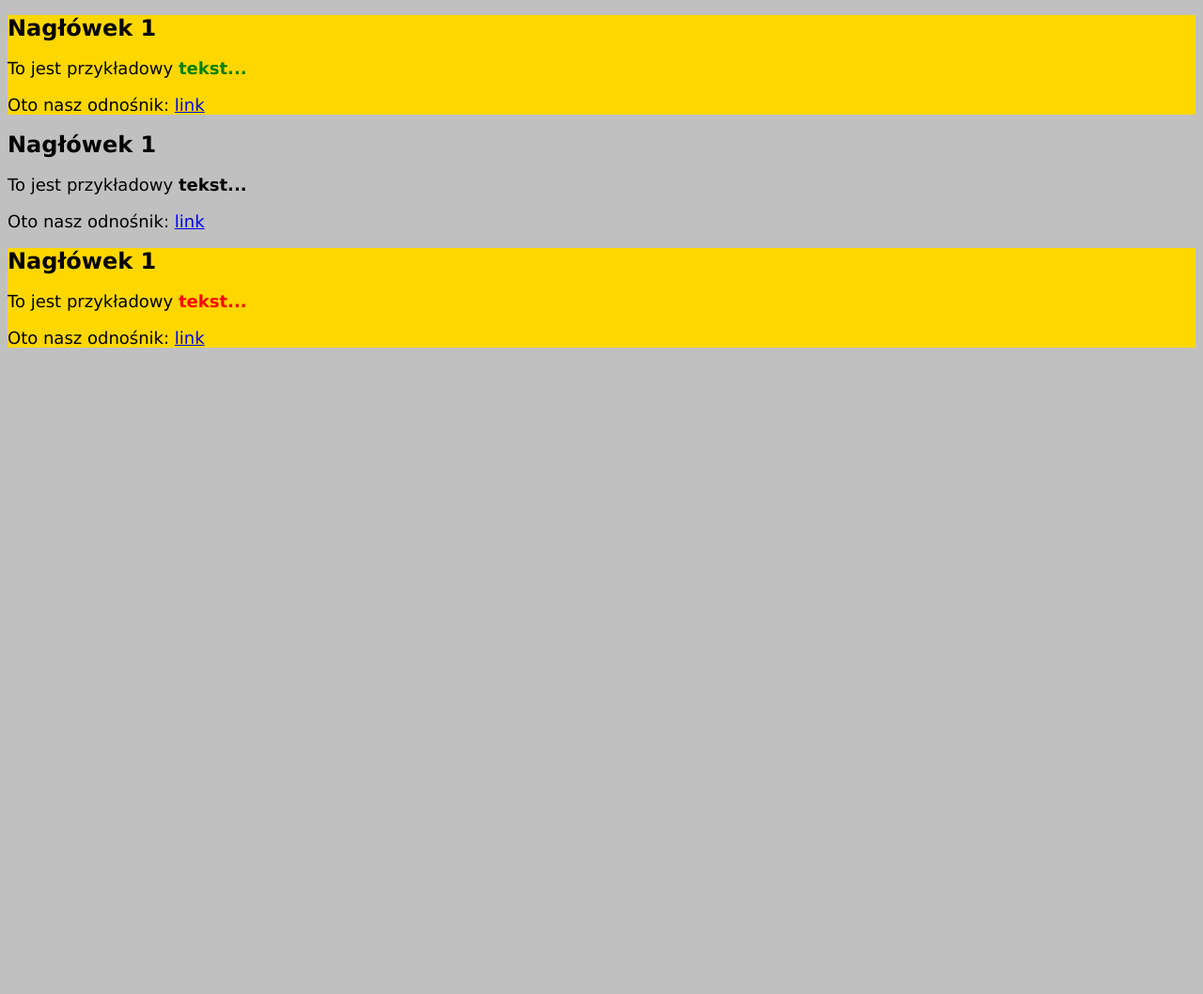
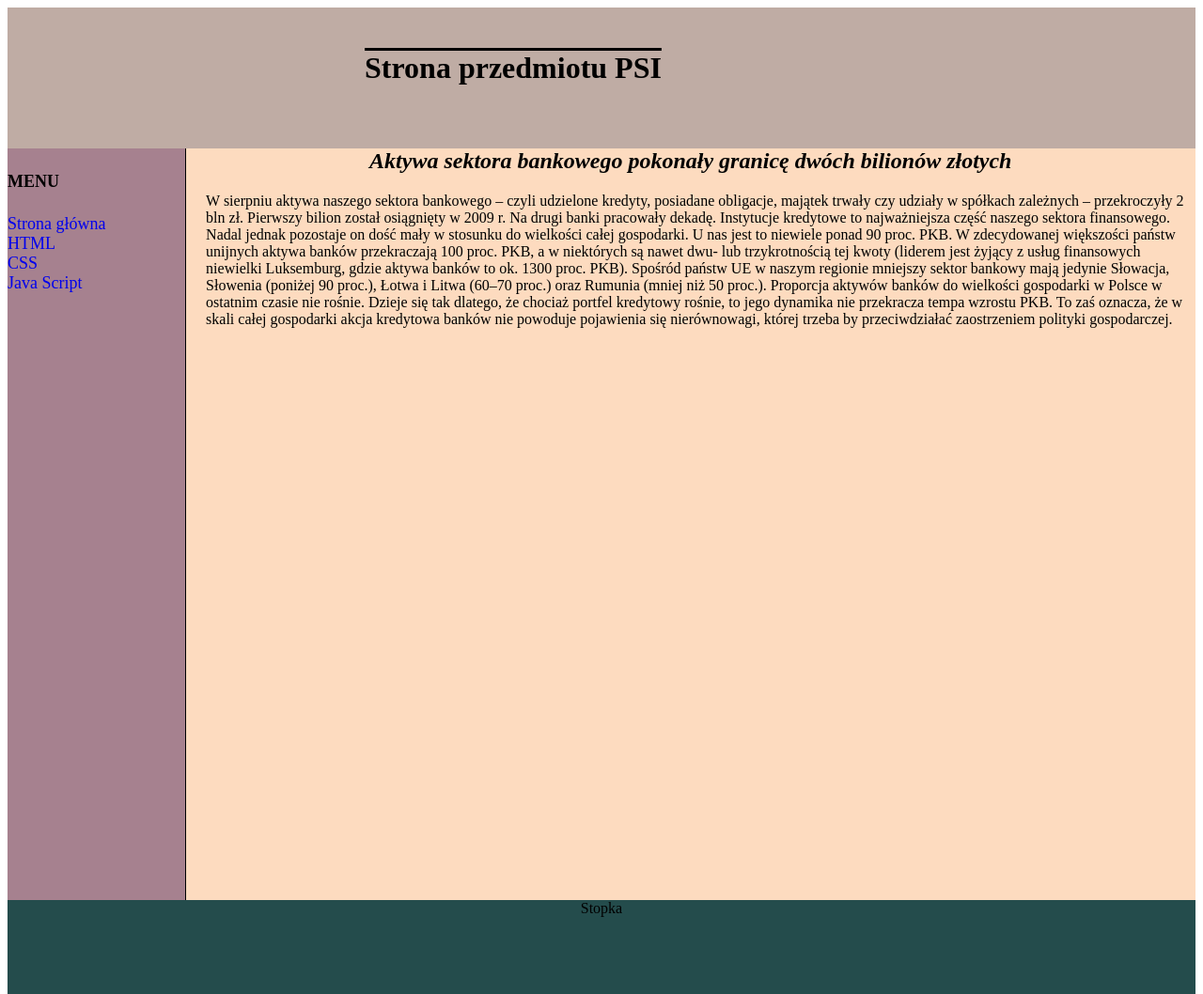
Before and after one commit to dudi1v2/dudi1v2, a plain HTML site: page index.html in a window 1280 px wide. Shown: the whole page at 94% size. Before the commit the page ends 800 px from the top, so only its background shows below. Drawn offline with Linux system fonts and the light colour scheme.

Commit message:
Strona PSI
AKTUAL

```diff
--- a/index.html
+++ b/index.html
@@ -7,39 +7,50 @@
 		<meta name="description" content="Strona PSI">
 		<meta charset="UTF-8">
 		<link rel="stylesheet" href="style.css" type="text/css" />
+	</head>
+	<body>
+		<header>
+		<div class="part">
+			<h1 class="logos">Strona przedmiotu PSI</h1>
 
-	</head>
-	<body style="background-color: silver">
-	<h1 class="tlo"></h1>
+		</div>
+	</header>
+        <div class="main">
+            <div class="mmenu">
 
-		<div style="background-color: gold">
-			<h1>Nagłówek 1</h1>
-			<p>
-				To jest przykładowy <span class="KLASA">tekst...</span>
-			</p>
-			<p>
-				Oto nasz odnośnik: <a href="http://www.pcz.pl" target="_blank">link</a>
-			</p>
-		</div>
-		<div>
-			<h1>Nagłówek 1</h1>
-			<p>
-				To jest przykładowy <span>tekst...</span>
-			</p>
-			<p>
-				Oto nasz odnośnik: <a href="http://www.pcz.pl" target="_blank">link</a>
-			</p>
-		</div>
-		<div style="background-color: gold">
-			<h1>Nagłówek 1</h1>
-			<p>
-				To jest przykładowy <span class="bodzio">tekst...</span>
-			</p>
-			<p>
-				Oto nasz odnośnik: <a href="http://www.pcz.pl" target="_blank">link</a>
-			</p>
-		</div>
+                <nav>
+                    <h4>MENU</h4>
+                    <ul>
 
+                        <li>
+                            <a href="index.html">Strona główna</a>
+                        </li>
+                        <li>
+                            <a href="#">HTML</a>
+                        </li>
+                        <li>
+                            <a href="style.css">CSS</a>
+                        </li>
+                        <li>
+                            <a href="strony/java.html">Java Script</a>
+                        </li>
+                    </ul>
+                </nav>
+            </div>
+            <section>
+    <article>
+        <h2 class="tytuly" style="margin-top: 0%">Aktywa sektora bankowego pokonały granicę dwóch bilionów złotych</h2>
+        <p class="arytykly">
+            W sierpniu aktywa naszego sektora bankowego – czyli udzielone kredyty, posiadane obligacje, majątek trwały czy udziały w spółkach zależnych – przekroczyły 2 bln zł. Pierwszy bilion został osiągnięty w 2009 r. Na drugi banki pracowały dekadę.
 
+            Instytucje kredytowe to najważniejsza część naszego sektora finansowego. Nadal jednak pozostaje on dość mały w stosunku do wielkości całej gospodarki. U nas jest to niewiele ponad 90 proc. PKB. W zdecydowanej większości państw unijnych aktywa banków przekraczają 100 proc. PKB, a w niektórych są nawet dwu- lub trzykrotnością tej kwoty (liderem jest żyjący z usług finansowych niewielki Luksemburg, gdzie aktywa banków to ok. 1300 proc. PKB). Spośród państw UE w naszym regionie mniejszy sektor bankowy mają jedynie Słowacja, Słowenia (poniżej 90 proc.), Łotwa i Litwa (60–70 proc.) oraz Rumunia (mniej niż 50 proc.).
+
+            Proporcja aktywów banków do wielkości gospodarki w Polsce w ostatnim czasie nie rośnie. Dzieje się tak dlatego, że chociaż portfel kredytowy rośnie, to jego dynamika nie przekracza tempa wzrostu PKB. To zaś oznacza, że w skali całej gospodarki akcja kredytowa banków nie powoduje pojawienia się nierównowagi, której trzeba by przeciwdziałać zaostrzeniem polityki gospodarczej.
+        </p>
+    </article>
+
+            </section>
+        </div>
+	<footer>Stopka</footer>
 	</body>
 </html>
--- a/style.css
+++ b/style.css
@@ -1,6 +1,57 @@
-body {font-family: Verdana; font-size: 18px}
-h1 {font-size: 24px}
-span {font-weight:bold}
-.KLASA{color: green }
-.bodzio{color: red }
-.tlo{background-image: 		<background-image: C:\Users\Student\Documents\Konrad_Duda_Bodzio\lab2\Lab2-PSI-szablon\szablon lab 2\obrazy\logo.png}
+header {
+    background-color: #BFACA4;
+    margin: 0 auto;
+}
+header>div
+{
+height:150px; padding:25px 0 0 260px;
+box-sizing: border-box;
+}
+.part {width:1024px; margin: auto}
+.logos {text-decoration: overline; }
+.mmenu {
+    background-color: #A6818F;
+    width: 15%;
+    float: left;
+    padding: 1px 0px;
+    border-right: 1px solid black;
+    font-size: large;
+    box-sizing: border-box;
+    height: 100%
+}
+
+footer {
+    background-color: #244C4C;
+    height: 50px;
+    text-align: center;
+    min-height: 100px;
+    width: 100%;
+    //position: absolute;
+    bottom: 0;
+}
+article {
+    background-color: #FDDBBF ;
+    min-height: 100%;
+}
+nav>ul {margin:0; padding:0}
+nav>ul a {text-decoration:none}
+nav>ul a:hover {background-color:orange;}
+section {float: left; width:85% ;padding: 0px; box-sizing: border-box; height:100%; }
+.tytuly {
+    font-style: oblique;
+    text-align: center;
+    margin-top: 1%;
+}
+.arytykly {
+    margin-left: 2%;
+}
+.main {
+    height: 100%;
+
+}
+
+
+
+html, body {
+    height: 100%;
+}
```
Also changed, not shown: strony/java.html (added, +117 -0 lines), obrazy/logo.jpg (added).
